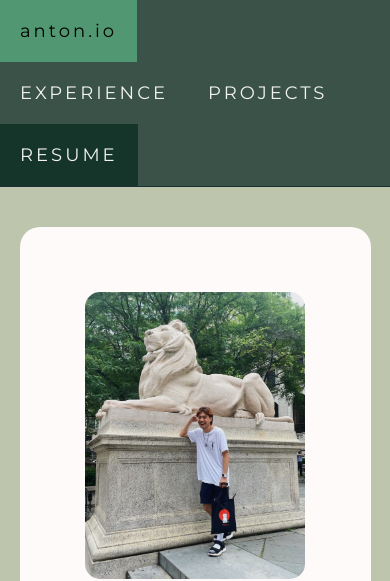
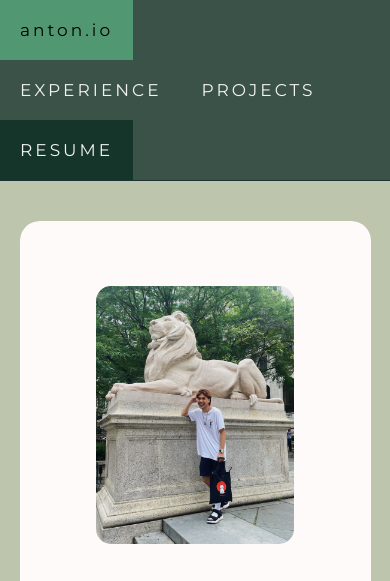
Before and after one commit to antondotio/antondotio, a plain HTML site: page index.html in a window 390 px wide. Shown: the top 581 px of the page. Drawn offline with Linux system fonts and the light colour scheme.

Commit message:
phone is hard

```diff
--- a/css/portfolio.scss
+++ b/css/portfolio.scss
@@ -56,7 +56,7 @@ hr {
   background-color: #3b5249;
   width: 100%;
   position: sticky;
-  font-size: 18px;
+  font-size: 17px;
   letter-spacing: 3px;
   top: 0;
   font-family: 'Montserrat', sans-serif;
@@ -130,6 +130,7 @@ hr {
 .header-container p {
   text-align: right;
   margin: 0;
+  font-size: 14px;
 }
 
 .header-container h3 {
@@ -228,7 +229,7 @@ hr {
   font-weight: normal;
   width: auto;
   background-color: #16352a;
-  font-size: 18px;
+  font-size: 17px;
   max-width: 100%;
 }
 
@@ -300,8 +301,12 @@ hr {
 
   .about img {
     margin-right: 0;
-    max-width: 100%;
+    max-width: 90%;
+    max-height: 80%;
     margin-bottom: 30px;
+    display: block;
+    margin-left: auto;
+    margin-right: auto;
   }
 
   .title {
--- a/index.html
+++ b/index.html
@@ -80,12 +80,11 @@
         <div class="items">
           <img class="pic" src="./images/chata.png">
           <div class="info">
-
+            <p>
               For my internship term, I was lucky enough to get an position as a Back End Software Developer
               intern at Chata. Chata is a start up company based in Calgary and they work with Natural
               Language Processing and Artificial Intelligence. I worked at Chata for 16 months and a lot of my
               responsibilities included the following:
-          </p>
             <ul>
               <li>Participated in the entire application life‑cycle, from design to deployment, with focus on implementation, testing and troubleshooting. Worked
                 with several languages and frameworks such as: <b>Java, SpringBoot, Python, Flask, PostgreSQL.</b>
@@ -100,6 +99,7 @@
                   and troubleshooting.</li>
               <li>Designed and implemented a robust data architecture for various backend systems.</li>
             </ul>
+            </p>
           </div>
         </div>
       </div>
```
Also changed, not shown: css/portfolio.css, 1 other file. Lines whose indentation alone changed are shown as unchanged.
